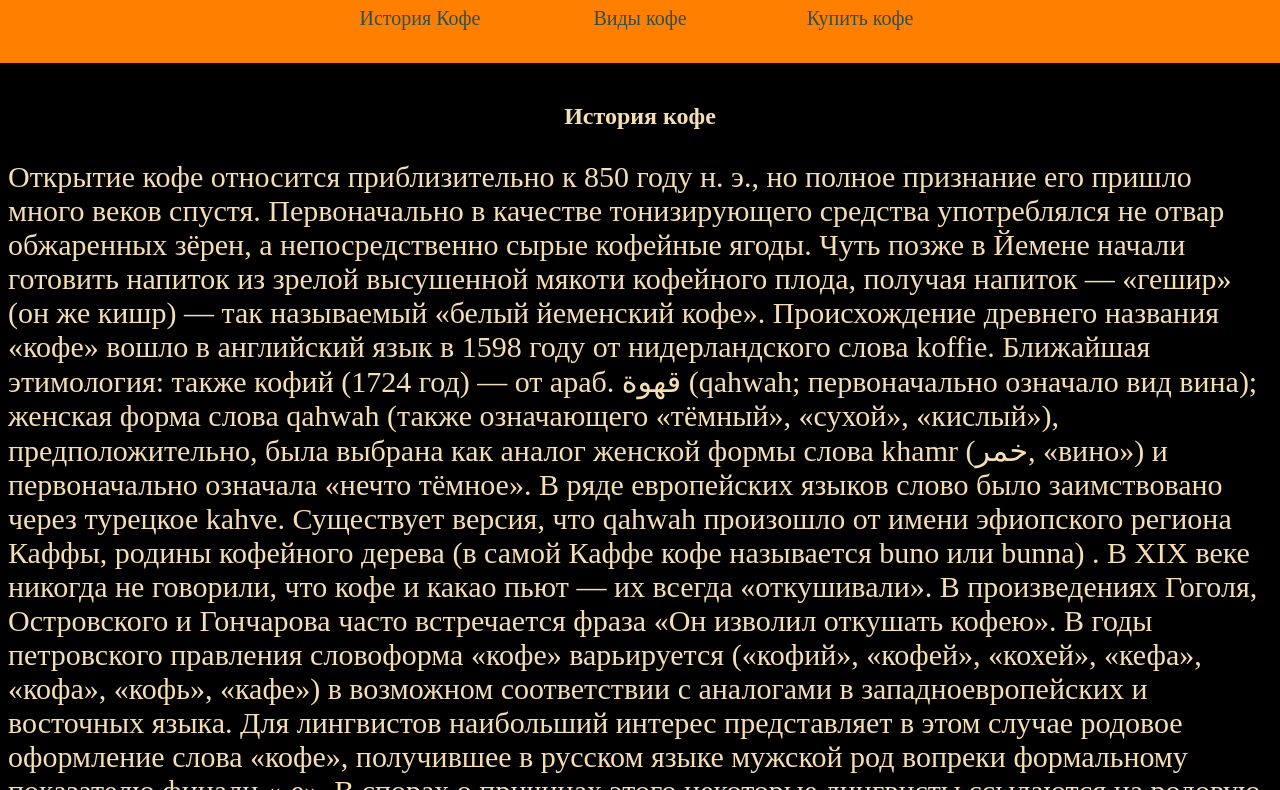
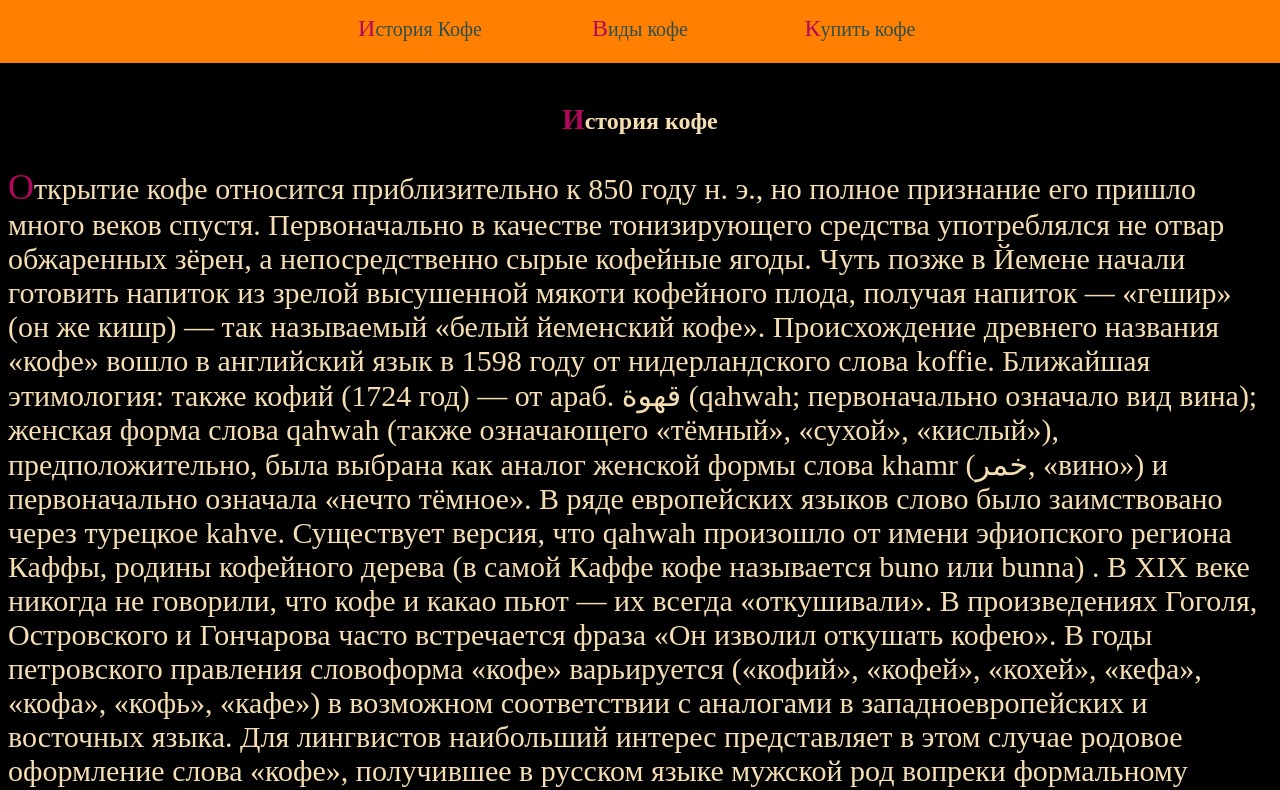
Before and after one commit to AlexseyBrashka/HTMLPractic1.github.io, a plain HTML site: page index.html in a window 1280 px wide. Shown: the part 87-877 px from the top of the page. Drawn offline with Linux system fonts and the light colour scheme.

Commit message:
Second commit

```diff
--- a/desctop.css
+++ b/desctop.css
@@ -47,3 +47,7 @@ h2{
     left: 0px;
     right: 0px;
 }
+::first-letter{
+    color: #b1085c;
+    font-size: larger;
+}
--- a/mobile.css
+++ b/mobile.css
@@ -51,3 +51,7 @@ h2{
     left: 0px;
     right: 0px;
 }
+::first-letter{
+    color: #b1085c;
+    font-size: larger;
+}
```
